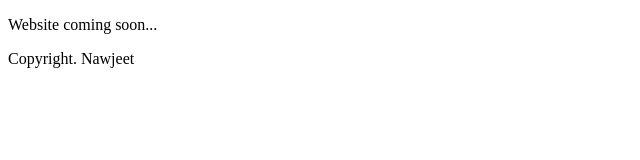
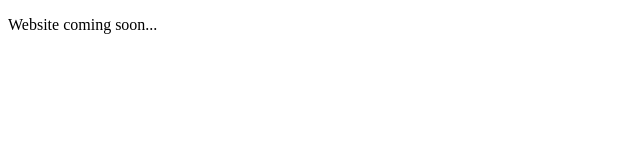
Before and after one commit to nawjeet/bwt2, a plain HTML site: page index.html in a window 1280 px wide. Shown: the whole page, without its empty margins (0-640 px from the left). Drawn offline with Linux system fonts and the light colour scheme.

Commit message:
Update index.html

```diff
--- a/index.html
+++ b/index.html
@@ -7,6 +7,5 @@
 
     <body>
         <p>Website coming soon...</p>
-        <footer>Copyright. Nawjeet</footer>
     </body>
 </html>
```
